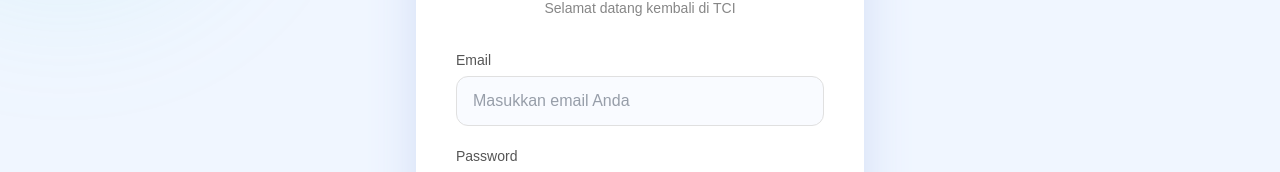
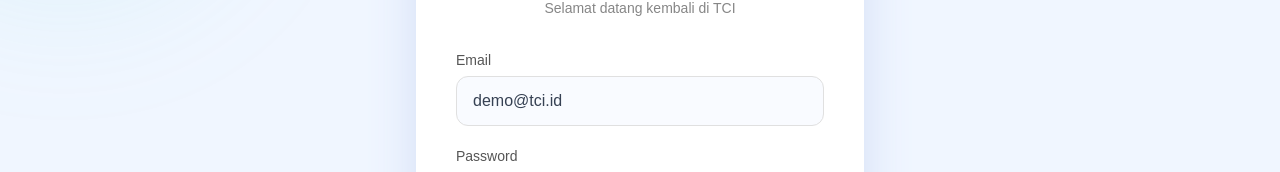
Before and after one commit to bit-loi/TCI, a React (Vite) app in the folder frontend/: page /login in a window 1280 px wide. Shown: the part 250-422 px from the top of the page. Built offline with nearby package versions, Linux system fonts and the light colour scheme; no server answers; a web font is replaced by a local one.

Commit message:
fix: prefill login email

```diff
--- a/frontend/src/pages/Login.tsx
+++ b/frontend/src/pages/Login.tsx
@@ -9,12 +9,16 @@
 import { apiFetch } from "@/config/api";
 import { useAuth } from "@/hooks/useAuth";
 
+const DEFAULT_EMAIL = "demo@tci.id";
+
 export default function Login() {
 	const navigate = useNavigate();
 	const [searchParams] = useSearchParams();
 	const { completeSignIn } = useAuth();
 	const registered = searchParams.get("registered") === "true";
-	const [email, setEmail] = useState(() => searchParams.get("email")?.trim() ?? "");
+	const [email, setEmail] = useState(
+		() => searchParams.get("email")?.trim() || DEFAULT_EMAIL,
+	);
 	const [password, setPassword] = useState("");
 	const [showPassword, setShowPassword] = useState(false);
 	const [loading, setLoading] = useState(false);
```
Also changed, not shown: 1 other file (tests, documents, lock files or other folders).
